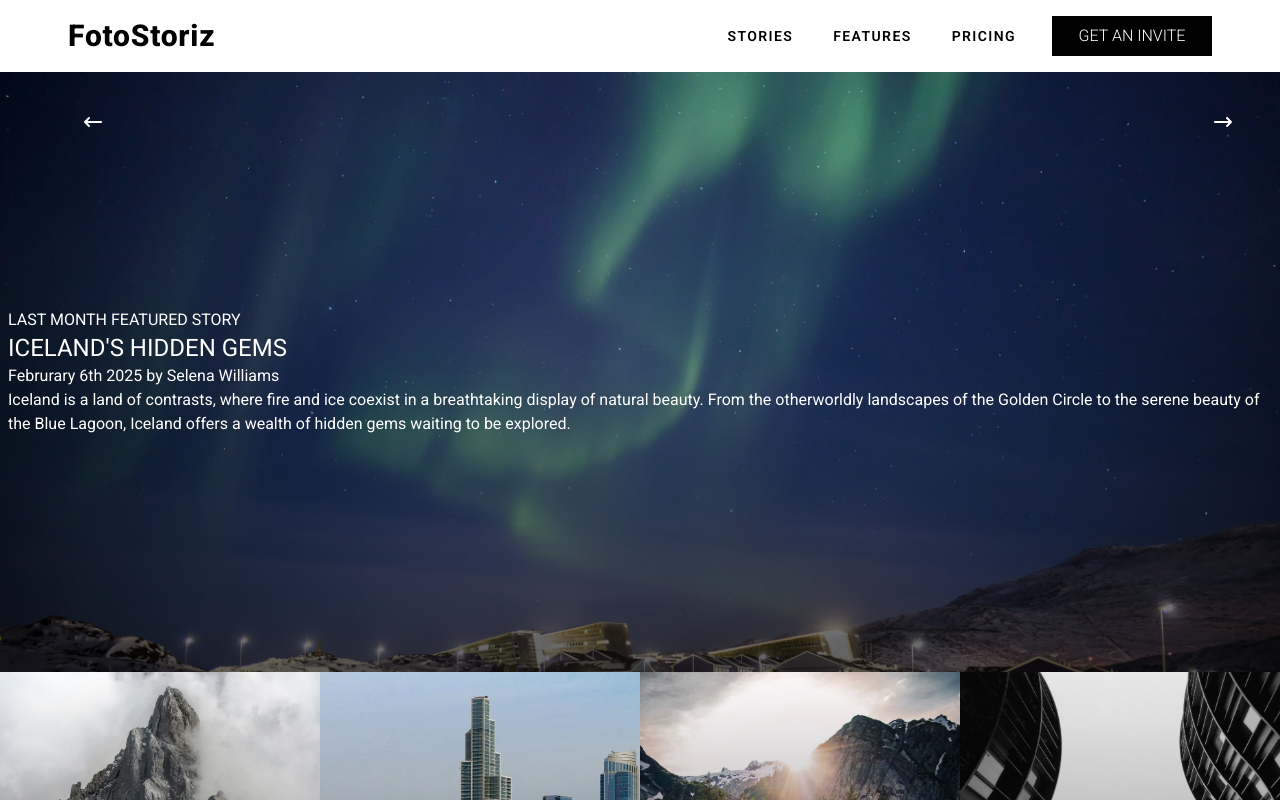
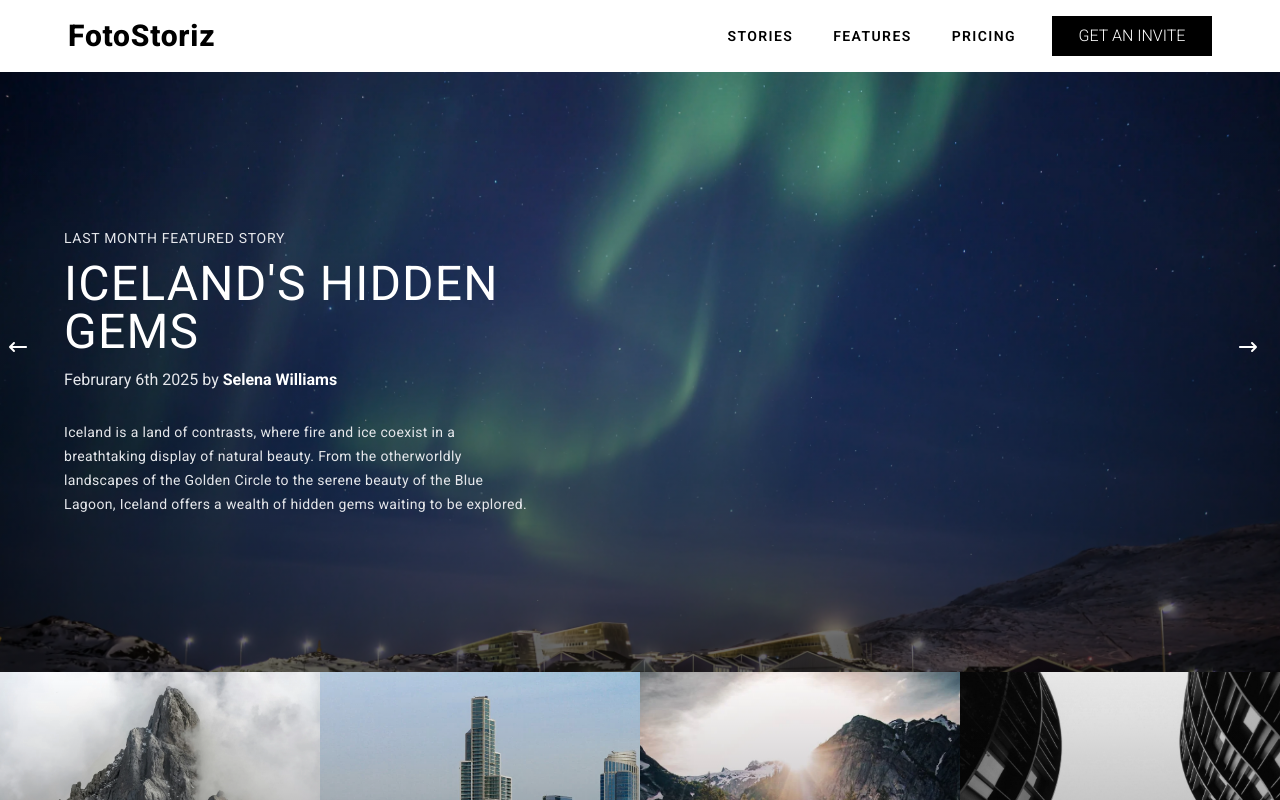
Before and after one commit to ayezabashir/FotoStoriz, a React (Vite) app: page /stories in a window 1280 px wide. Shown: the top 800 px of the page. Built offline with nearby package versions, Linux system fonts and the light colour scheme.

Commit message:
carousoul slider

```diff
--- a/src/components/StoriesHeroComponent.jsx
+++ b/src/components/StoriesHeroComponent.jsx
@@ -7,7 +7,7 @@ const StoriesHeroComponent = () => {
     let [currentId, setCurrentId] = useState(1);
     const handleScrollLeft = () => {
         setCurrentId((prev) => {
-            if (prev > 1) {
+            if (prev > 0) {
                 return prev - 1
             }
             return 2
@@ -18,16 +18,16 @@ const StoriesHeroComponent = () => {
             if (prev < 2) {
                 return prev + 1
             }
-            return 1
+            return 0
         })
     }
     console.log(currentId)
     return (
-        <div className='w-full md:h-[500px] lg:h-[600px] relative'>
-            <Button variant="secondary" size="md" className="absolute right-[50px] top-0 bottom-[50px] transform translate-[50%] z-10 h-[50px] w-[50px] cursor-pointer" onClick={handleScrollRight} >
+        <div className='w-full h-[500px] lg:h-[600px] relative'>
+            <Button variant="secondary" size="md" className="absolute right-0 top-0 bottom-[50px] transform translate-y-[180px]  md:translate-y-[250px] z-10 h-[50px] w-[50px] cursor-pointer" onClick={handleScrollRight} >
                 <img className="w-5 h-5" src={arrow} alt="" />
             </Button>
-            <Button variant="secondary" size="md" className="absolute left-[50px] top-0 bottom-[50px] transform translate-[50%] z-10 h-[50px] w-[50px] cursor-pointer" onClick={handleScrollLeft} >
+            <Button variant="secondary" size="md" className="absolute left-0 top-0 bottom-[50px] transform translate-y-[180px] md:translate-y-[250px] z-10 h-[50px] w-[50px] cursor-pointer" onClick={handleScrollLeft} >
                 <img className="w-5 h-5 transform rotate-180" src={arrow} alt="" />
             </Button>
             {
@@ -39,11 +39,11 @@ const StoriesHeroComponent = () => {
                         </picture>
                     </div>
                     <div className="absolute inset-0 bg-linear-to-t from-black/60 to-transparent"></div>
-                    <div className="absolute top-0 bottom-0 left-0 z-[10px] p-2 flex flex-col justify-center items-start">
-                        <p className="uppercase text-white text-base">Last month featured story</p>
-                        <h2 className="uppercase text-white text-2xl">{featureStory[currentId].title}</h2>
-                        <h3 className="text-white">{featureStory[currentId].date} by {featureStory[currentId].author.name}</h3>
-                        <p className="text-white">
+                    <div className="absolute top-0 bottom-0 left-0 z-[10px] md:w-[600px] p-10 md:p-16 flex flex-col justify-center items-start">
+                        <p className="uppercase text-gray-200 text-sm tracking-wider">Last month featured story</p>
+                        <h2 className="uppercase text-white my-3 tracking-wide text-3xl md:text-5xl">{featureStory[currentId].title}</h2>
+                        <h3 className="text-base text-gray-200">{featureStory[currentId].date} by <b className="text-white">{featureStory[currentId].author.name}</b></h3>
+                        <p className="text-gray-200 mt-7 text-sm tracking-wide leading-6">
                             {featureStory[currentId].content}
                         </p>
                     </div>
```
